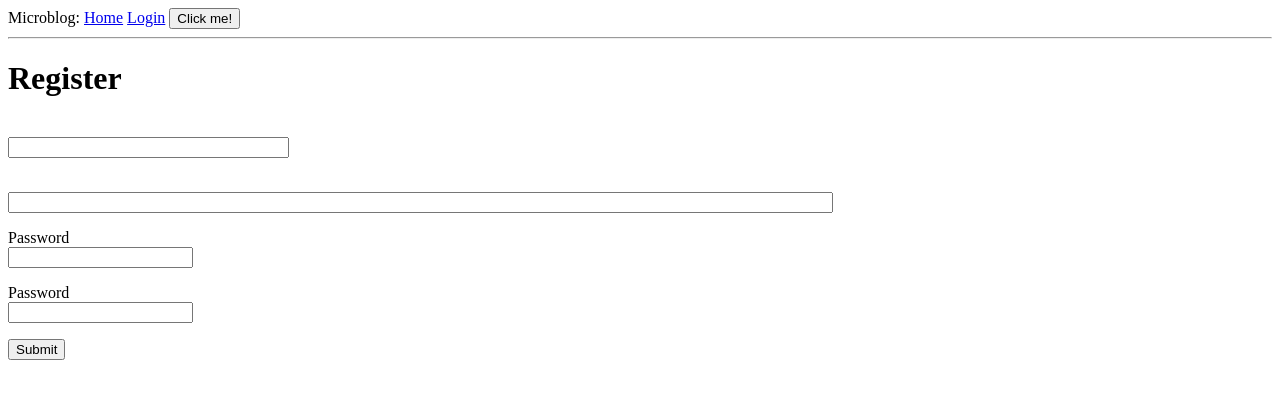
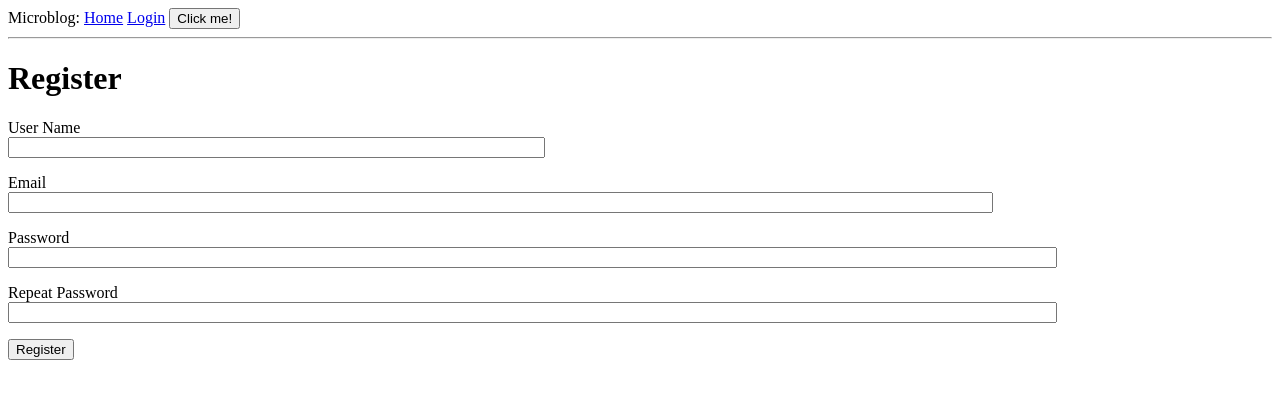
Before and after one commit to SeanChen0617/flask, a Flask app: template app/templates/register.html in a window 1280 px wide. Shown: the top 399 px of the page. Run offline with Flask 2, Linux system fonts and the light colour scheme; tables that the repository leaves empty hold one stand-in row (values such as "Sample post"); the template is opened without the code that fills it: values that come from a table or form of the project are taken from there, most other values are stand-ins (such as "Sample title", 1, 10 or a date in 2020); form fields are guessed from the names that the template uses; some libraries are stand-ins or nearby versions.

Commit message:
profile page

```diff
--- a/app/forms.py
+++ b/app/forms.py
@@ -10,10 +10,10 @@
 	submit = SubmitField('Sign In')
 
 class RegistrationForm(FlaskForm):
-	username = StringField('User name', validator=[DataRequired()])
-	email = StringField('Email', validator=[DataRequired(), Email()])
-	password = PasswordField('Password', validator=[DataRequired()])
-	password2 = PasswordField('Repeat password', validator=[DataRequired(), EqualTo('password')])
+	username = StringField('User Name', validators = [DataRequired()])
+	email = StringField('Email', validators = [DataRequired(), Email()])
+	password = PasswordField('Password', validators = [DataRequired()])
+	password2 = PasswordField('Repeat Password', validators = [DataRequired(), EqualTo('password')])
 	submit = SubmitField('Register')
 
 	def validate_username(self, username):
--- a/app/routes.py
+++ b/app/routes.py
@@ -45,7 +45,7 @@
 
 @app.route('/register', methods=['GET', 'POST'])
 def register():
-	if current_user.is_authenticated():
+	if current_user.is_authenticated:
 		return redirect(url_for('index'))
 	form = RegistrationForm()
 	if form.validate_on_submit():
@@ -53,6 +53,17 @@
 		user.set_password(form.password.data)
 		db.session.add(user)
 		db.session.commit()
-		flash('You are now registered. Welcome:{}'.format(form.username.data))
+		flash('Register successfully. Welcome:{}'.format(form.username.data))
 		return redirect(url_for('login'))
+	flash('Test:{}'.format(form.username.data))
 	return render_template('register.html', title='Register', form=form)
+
+@app.route('/user/<username>')
+@login_required
+def user(username):
+	user = User.query.filter_by(username=username).first_or_404()
+	posts = [
+		{'author': user, 'body': 'Test Post #1'},
+		{'author': user, 'body': 'Test Post #2'}
+	]
+	return render_template('user.html', user=user, posts=posts)
--- a/app/templates/register.html
+++ b/app/templates/register.html
@@ -5,29 +5,29 @@
 	<form action="" methos="post">
 		{{ form.hidden_tag() }}
 		<p>
-			{{ form.username.lable }}<br>
-			{{ form.username(size=32) }}<br>
+			{{ form.username.label }}<br>
+			{{ form.username(size=64) }}<br>
 			{% for error in form.username.errors %}
 			<span style="color: red;">[{{ error }}]</span>
 			{% endfor %}
 		</p>
 		<p>
-			{{ form.email.lable }}<br>
-			{{ form.email(size=100) }}<br>
+			{{ form.email.label }}<br>
+			{{ form.email(size=120) }}<br>
 			{% for errors in form.email.errors %}
 			<span style="color: red;">[{{ error }}]</span>
 			{% endfor %}
 		</p>
 		<p>
 			{{ form.password.label }}<br>
-			{{ form.password(size=20) }}<br>
+			{{ form.password(size=128) }}<br>
 			{% for error in form.password.errors %}
 			<span style="color: red;">[{{ error }}]</span>
 			{% endfor %}
 		</p>
 		<p>
 			{{ form.password2.label }}<br>
-			{{ form.password2(size=20) }}<br>
+			{{ form.password2(size=128) }}<br>
 			{% for errors in form.password2.errors %}
 			<span style="color: red;">[{{ error }}]</span>
 			{% endfor %}
```
Also changed, not shown: app/templates/user.html (added, +11 -0 lines), app.db.
